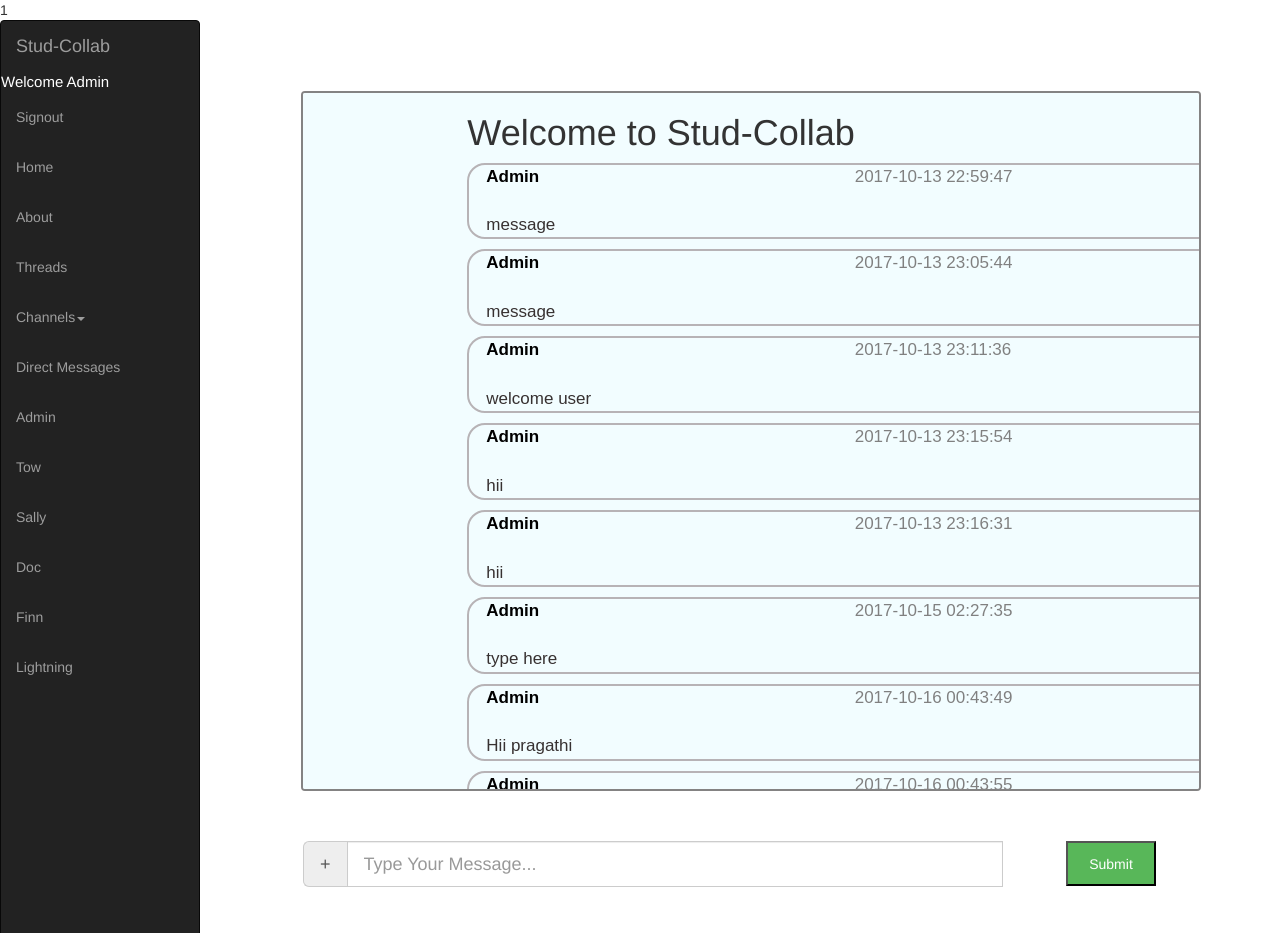
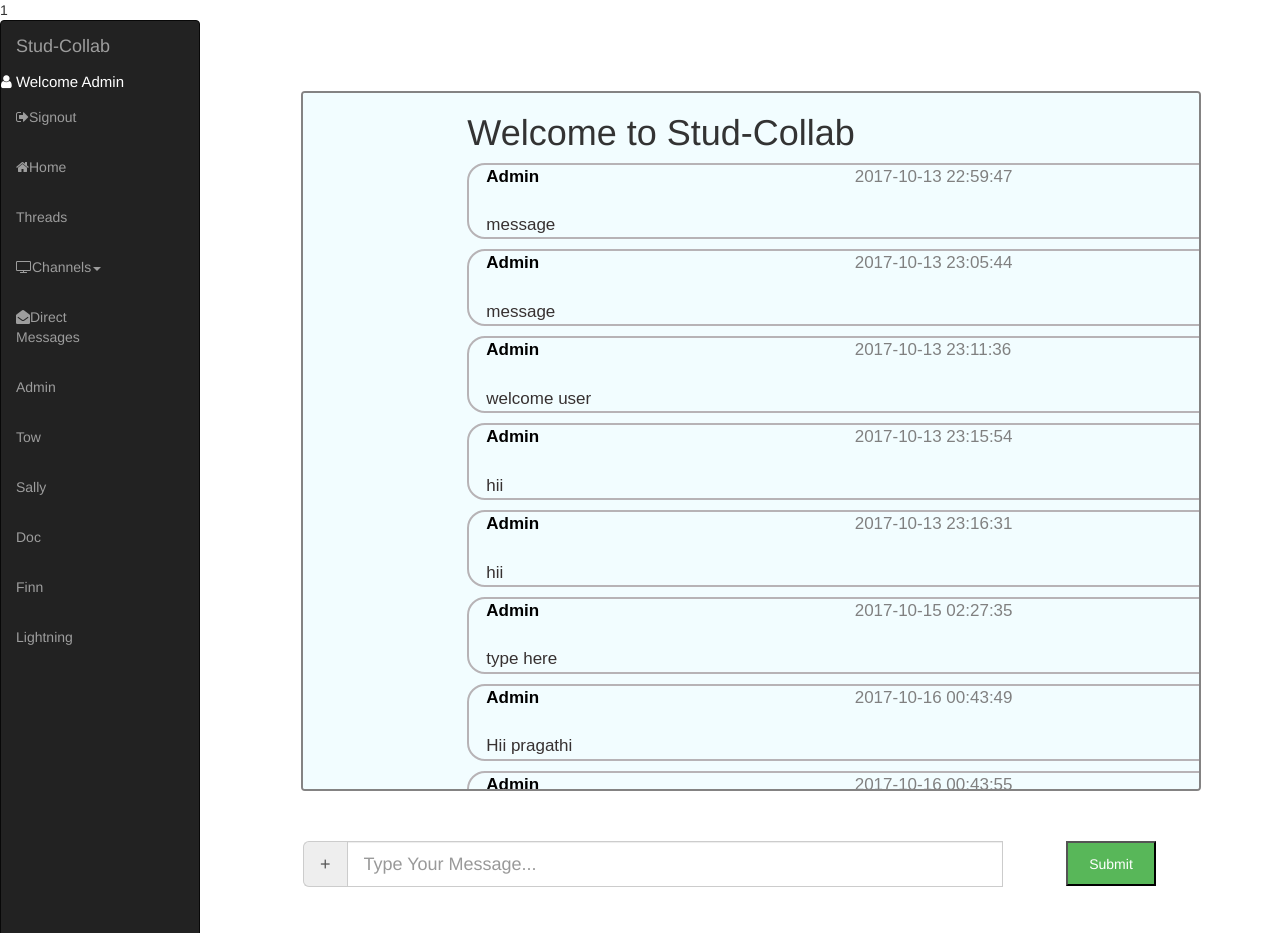
Before and after one commit to nmala001/WebProgramming_Slack, a PHP site: page /WebProgramming_Slack/dashboard.php in a window 1280 px wide; the page is wider, and only the part inside the window is pictured. Shown: the top 933 px of that part. Run offline with PHP 8.4, Linux system fonts and the light colour scheme; a user stored in the database is signed in; data comes from the database, SQL or seed files in the repository; data that the repository does not hold is empty; some libraries are stand-ins or nearby versions.

Commit message:
Added Icons to Side Nav

```diff
--- a/dashboard.php
+++ b/dashboard.php
@@ -29,7 +29,8 @@ $username = $_SESSION['userName'];
 	<script src="https://ajax.googleapis.com/ajax/libs/jquery/3.2.1/jquery.min.js"></script>
 	<link rel="stylesheet" href="https://maxcdn.bootstrapcdn.com/bootstrap/3.3.7/css/bootstrap.min.css">
 	<script src="https://maxcdn.bootstrapcdn.com/bootstrap/3.3.7/js/bootstrap.min.js"></script>
-  <link rel="stylesheet" href="https://maxcdn.bootstrapcdn.com/font-awesome/4.7.0/css/font-awesome.min.css">
+  <link href="https://maxcdn.bootstrapcdn.com/font-awesome/4.7.0/css/font-awesome.min.css" rel="stylesheet">
+
 
 </head>
 
@@ -41,7 +42,7 @@ $username = $_SESSION['userName'];
 <div class="navbar navbar-inverse navbar-fixed-left">
   <a class="navbar-brand" href="#">Stud-Collab</a>
   <ul class="nav navbar-nav">
-      <li id="welcome_msg">
+      <li id="welcome_msg"><i class="fa fa-user" aria-hidden="true"></i>
 
                             <?php
 
@@ -52,27 +53,23 @@ $username = $_SESSION['userName'];
                             ?>
 
                       </li>
+                      <li><a href="logout.php"><i class="fa fa-sign-out" aria-hidden="true"></i>Signout</a></li>
                       <li>
-                          <a href="logout.php">Signout</a>
+                          <a href="#"><i class="fa fa-home" aria-hidden="true"></i>Home</a>
                       </li>
-                      <li>
-                          <a href="#">Home</a>
-                      </li>
-                      <li>
-                          <a href="#">About</a>
-                      </li>
+
                       <li>
                           <a href="#">Threads</a>
                       </li>
                       <li class="dropdown">
-                      <a href="#" class="dropdown-toggle" data-toggle="dropdown">Channels<span class="caret"></span></a>
+                      <a href="#" class="dropdown-toggle" data-toggle="dropdown"><i class="fa fa-television" aria-hidden="true"></i>Channels<span class="caret"></span></a>
                       <ul class="dropdown-menu" role="menu">
 
                         <?php  $result = getAllChannels(); echo htmlspecialchars_decode($result); ?>
 
                       </ul>
                   <li>
-                    <a href="#">Direct Messages</a>
+                    <a href="#"><i class="fa fa-envelope-open" aria-hidden="true"></i>Direct Messages</a>
 
                     <?php  $result = getAllUsers(); echo htmlspecialchars_decode($result); ?>
                   </li>
```
